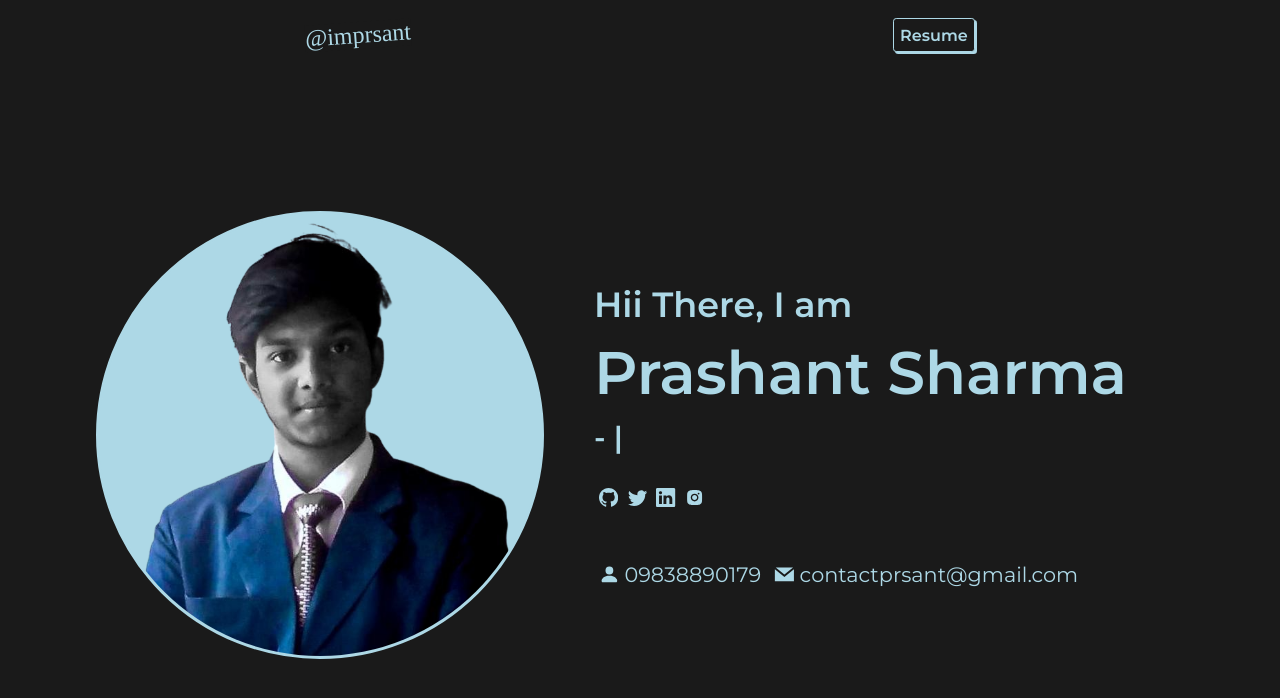
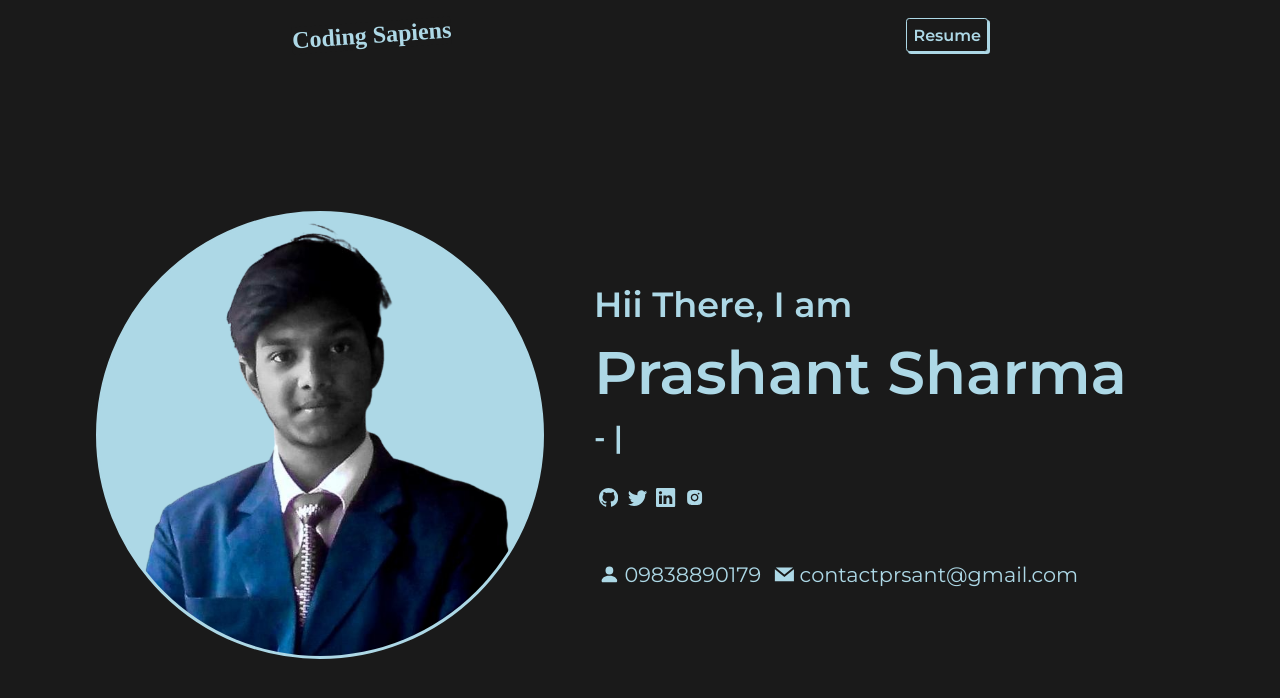
Before and after one commit to codingsapienss/protfolio-website, a React (Vite) app: page / in a window 1280 px wide. Shown: the top 698 px of the page. Built offline with nearby package versions, Linux system fonts and the light colour scheme; a web font is replaced by a local one.

Commit message:
update UI

```diff
--- a/src/components/Contact/Contact.jsx
+++ b/src/components/Contact/Contact.jsx
@@ -47,26 +47,26 @@ const Contact = () => {
         <div className="social">
 
           <div className="github">
-            <a href="https://github.com/imprsant" target='-blank' rel='norefferer'>
+            <a href="https://github.com/codingsapienss" target='-blank' rel='norefferer'>
               <BsGithub className='icon' />
             </a>
           </div>
 
           <div className="twitter">
-            <a href="https://twitter.com/im_prsant" target='-blank' rel='norefferer' >
+            <a href="https://twitter.com/codingsapiens" target='-blank' rel='norefferer' >
               <BsTwitter className='icon' />
             </a>
           </div>
 
           <div className="linkdin">
-            <a href="https://www.linkedin.com/in/imprsant/" target='-blank' rel='norefferer' >
+            <a href="https://www.linkedin.com/in/codingsapiens/" target='-blank' rel='norefferer' >
               <BsLinkedin className='icon' />
             </a>
           </div>
 
 
           <div className="insta">
-            <a href="https://www.instagram.com/im_prsant/" target='-blank' rel='norefferer'>
+            <a href="https://www.instagram.com/codingsapiens/" target='-blank' rel='norefferer'>
               <AiFillInstagram className='icon' />
             </a>
           </div>
--- a/src/components/Intro/Intro.jsx
+++ b/src/components/Intro/Intro.jsx
@@ -16,7 +16,7 @@ const Intro = () => {
   const textRef = useRef()
 
   useEffect(() => {
-    init(textRef.current, { showCursor: true, backDelay: 2000, strings: ['Front-end Developer', 'Javascript + React Developer', 'Writer'] })
+    init(textRef.current, { showCursor: true, backDelay: 2000, strings: ['Front-end Developer', 'Javascript + React Developer', 'Writer', 'Coding Sapiens'], })
   }, [])
   return (
     <div id='intro' className='intro'>
@@ -37,26 +37,26 @@ const Intro = () => {
             <div className="social">
 
               <div className="github">
-                <a href="https://github.com/imprsant" target='-blank' rel='norefferer'>
+                <a href="https://github.com/codingsapienss" target='-blank' rel='norefferer'>
                   <BsGithub className='icon' />
                 </a>
               </div>
 
               <div className="twitter">
-                <a href="https://twitter.com/im_prsant" target='-blank' rel='norefferer' >
+                <a href="https://twitter.com/codingsapiens" target='-blank' rel='norefferer' >
                   <BsTwitter className='icon' />
                 </a>
               </div>
 
               <div className="linkdin">
-                <a href="https://www.linkedin.com/in/imprsant/" target='-blank' rel='norefferer' >
+                <a href="https://www.linkedin.com/in/codingsapiens/" target='-blank' rel='norefferer' >
                   <BsLinkedin className='icon' />
                 </a>
               </div>
 
 
               <div className="insta">
-                <a href="https://www.instagram.com/im_prsant/" target='-blank' rel='norefferer'>
+                <a href="https://www.instagram.com/codingsapiens/" target='-blank' rel='norefferer'>
                   <AiFillInstagram className='icon' />
                 </a>
               </div>
--- a/src/components/Topbar/Topbar.jsx
+++ b/src/components/Topbar/Topbar.jsx
@@ -3,10 +3,10 @@ import './Topbar.scss'
 const topbar = () => {
   return (
     <div id='topbar' className='topbar'>
-      <a href="#intro" className='logo'>@imprsant
+      <a href="#intro" className='logo'>Coding Sapiens
       </a>
 
-      <a target='_blank' rel="noreferrer" id='resume' href="https://drive.google.com/file/d/16y89aYIi8mpdt0fvIRkd7G414jwPTh-P/view?usp=drive_link" > Resume
+      <a target='_blank' rel="noreferrer" id='resume' href="https://drive.google.com/file/d/1fh_aFvK-R-mw8YK_BMPtZsYfPZ6gqxol/view?usp=drive_link" > Resume
       </a>
     </div>
   )
--- a/src/components/Topbar/Topbar.scss
+++ b/src/components/Topbar/Topbar.scss
@@ -42,5 +42,9 @@
     font-size: 1.5rem;
     font-family: "Cedarville Cursive", cursive;
     transform: rotate(-4deg);
+    font-weight: bolder;
+    @include mobile {
+      font-size: 1rem;
+    }
   }
 }
```
